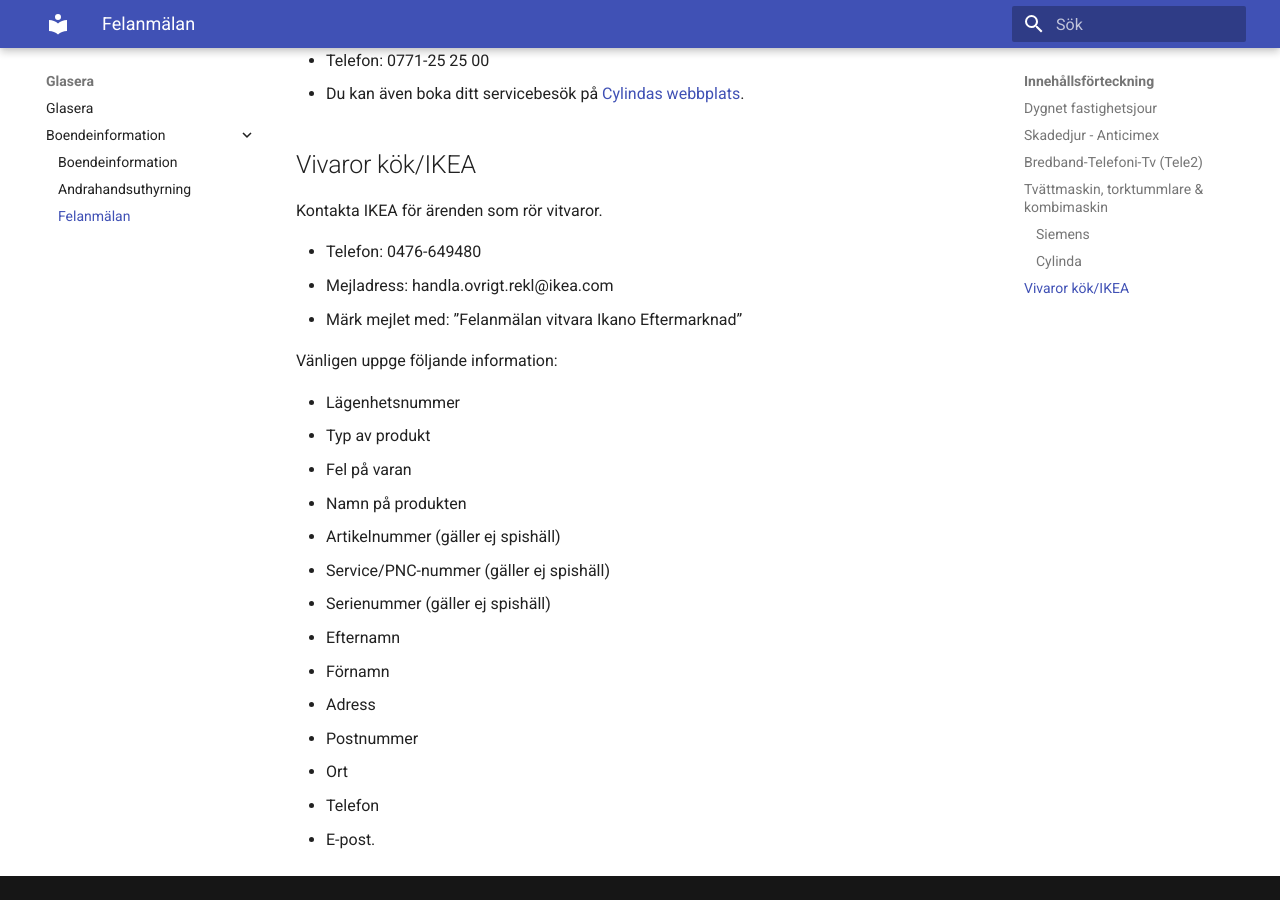
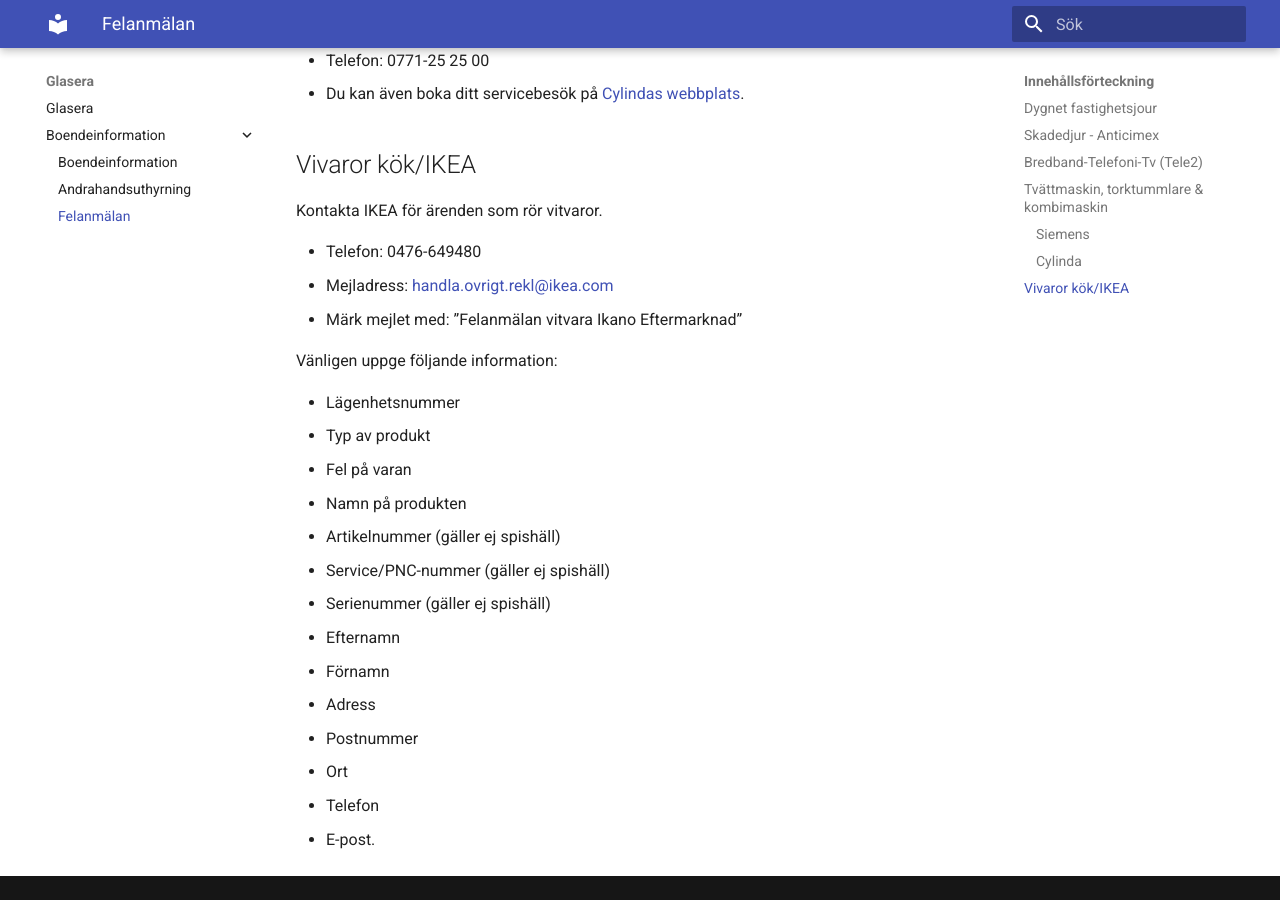
Before and after one commit to prokie/Glasera, an MkDocs documentation site: the page built from docs/boendeinformation/felanmälan.md, in a window 1280 px wide and 900 px high, scrolled down 1167 px. Built offline with MkDocs 1.6.1 and Material for MkDocs 9.7.7, drawn with Linux system fonts in a browser that asks for light colours; part of the change alters nothing that is shown.

```diff
--- a/docs/boendeinformation/felanmälan.md
+++ b/docs/boendeinformation/felanmälan.md
@@ -44,7 +44,7 @@ Om något fel uppstår på din kombimaskin från Cylinda, kontakta Cylinda direk
 Kontakta IKEA för ärenden som rör vitvaror.
 
 - Telefon: 0476-649480
-- Mejladress: handla.ovrigt.rekl@ikea.com
+- Mejladress: <handla.ovrigt.rekl@ikea.com>
 - Märk mejlet med: ”Felanmälan vitvara Ikano Eftermarknad”
 
 Vänligen uppge följande information:
--- a/mkdocs.yml
+++ b/mkdocs.yml
@@ -2,5 +2,13 @@ site_name: Glasera
 theme:
   name: material
   language: sv
+  features:
+    - navigation.instant
+    - navigation.instant.prefetch
+    - search.suggest
+
+plugins:
+  - search
+
 extra:
   generator: false
```
